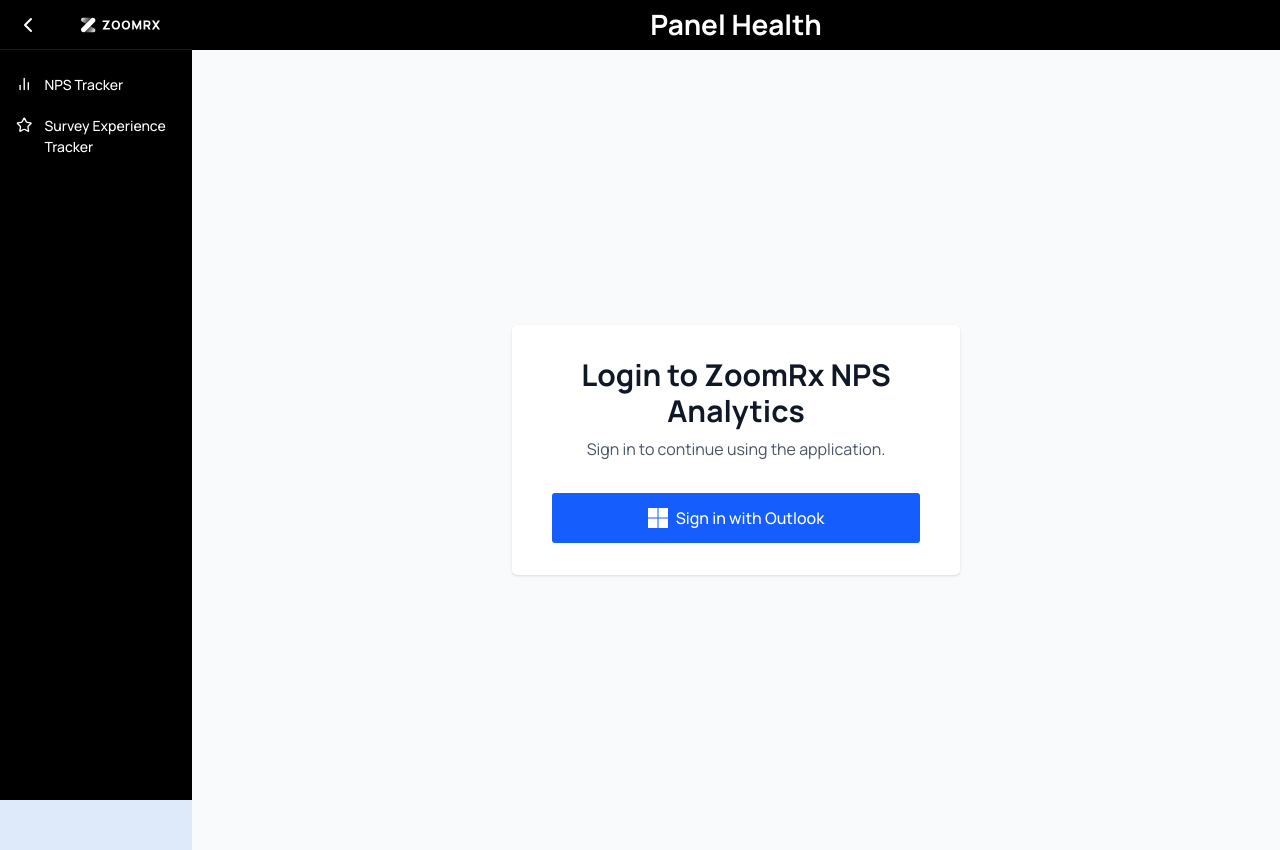
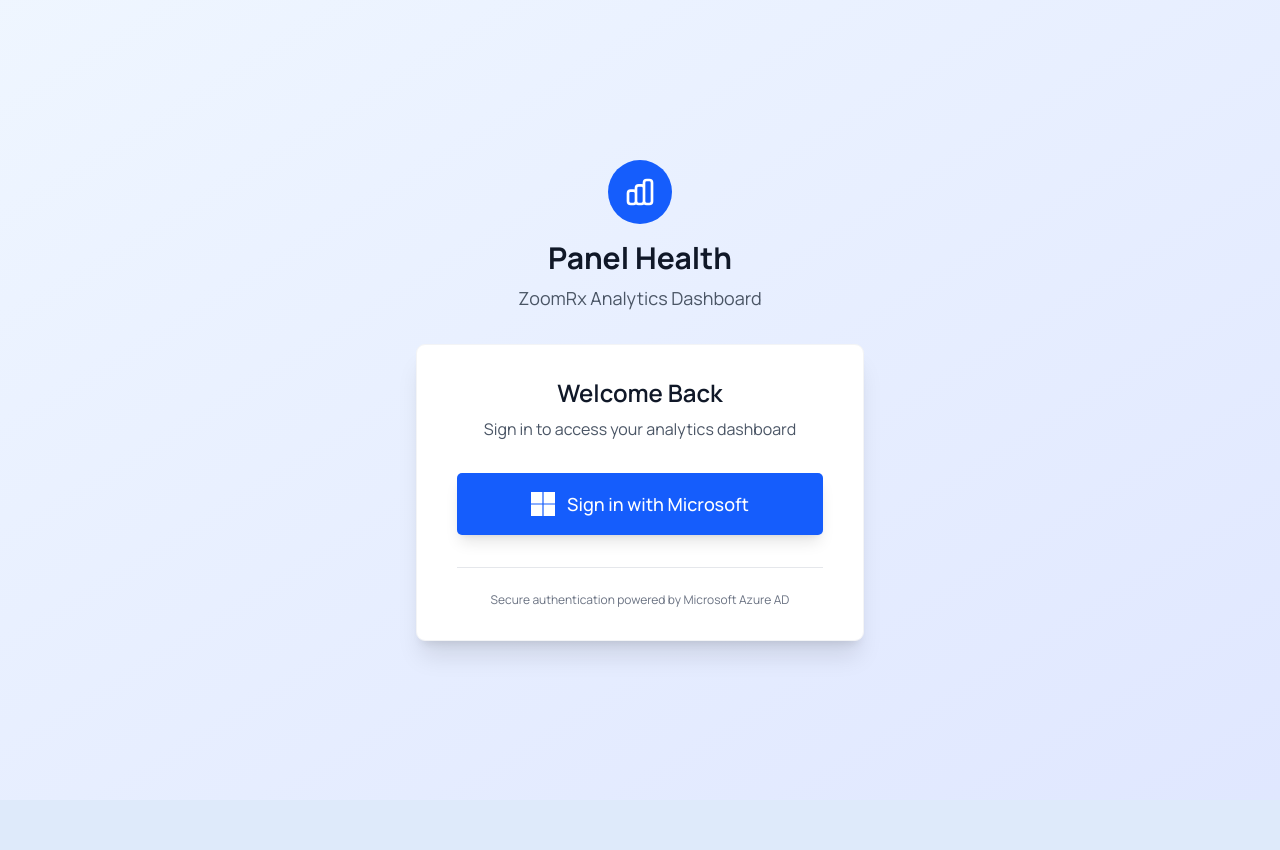
Before and after one commit to ramanathan-sadhasivam-zoomrx/panel-health-zoomrx, a Next.js app in the folder panel-health-client/: page /login in a window 1280 px wide. After the commit the page ends 800 px from the top, so only its background shows below. Built offline with nearby package versions, Linux system fonts and the light colour scheme.

Commit message:
change in login page display

```diff
--- /dev/null
+++ b/panel-health-client/src/app/auth/callback/layout.tsx
@@ -0,0 +1,21 @@
+"use client";
+
+import { ThemeProvider } from "@/components/theme-provider";
+
+export default function AuthCallbackLayout({
+  children,
+}: {
+  children: React.ReactNode;
+}) {
+  return (
+    <ThemeProvider
+      attribute="class"
+      defaultTheme="light"
+      forcedTheme="light"
+      enableSystem={false}
+      disableTransitionOnChange
+    >
+      {children}
+    </ThemeProvider>
+  );
+}
--- a/panel-health-client/src/app/layout.tsx
+++ b/panel-health-client/src/app/layout.tsx
@@ -4,6 +4,7 @@
 import RootShell from "@/components/root-shell";
 import ErrorBoundary from "@/components/ErrorBoundary";
 import { AuthProvider } from "@/contexts/AuthContext";
+import ConditionalRootShell from "@/components/ConditionalRootShell";
 
 const inter = Inter({ subsets: ["latin"] });
 const manrope = Manrope({ subsets: ["latin"] });
@@ -23,7 +24,7 @@
       <body className={`${inter.className} ${manrope.className}`}>
         <ErrorBoundary>
           <AuthProvider>
-            <RootShell>{children}</RootShell>
+            <ConditionalRootShell>{children}</ConditionalRootShell>
           </AuthProvider>
         </ErrorBoundary>
       </body>
--- /dev/null
+++ b/panel-health-client/src/app/login/layout.tsx
@@ -0,0 +1,21 @@
+"use client";
+
+import { ThemeProvider } from "@/components/theme-provider";
+
+export default function LoginLayout({
+  children,
+}: {
+  children: React.ReactNode;
+}) {
+  return (
+    <ThemeProvider
+      attribute="class"
+      defaultTheme="light"
+      forcedTheme="light"
+      enableSystem={false}
+      disableTransitionOnChange
+    >
+      {children}
+    </ThemeProvider>
+  );
+}
--- a/panel-health-client/src/app/login/page.tsx
+++ b/panel-health-client/src/app/login/page.tsx
@@ -66,17 +66,18 @@
 
       const tenantId = process.env.NEXT_PUBLIC_TENANT_ID;
       const clientId = process.env.NEXT_PUBLIC_CLIENT_ID;
-      // Force the correct redirect URI for staging
-      const redirectUri = (typeof window !== 'undefined' && window.location.hostname.includes('zoomrx.dev'))
-        ? 'https://zeus-panelist-health-podb-patch-1-dev-0802230855.zoomrx.dev/auth/callback'
-        : (process.env.NEXT_PUBLIC_REDIRECT_URI || 'http://localhost:3000/auth/callback');
+
+      // Force the correct redirect URI for staging - ALWAYS use frontend callback
+      const redirectUri = 'https://zeus-panelist-health-podb-patch-1-dev-0802230855.zoomrx.dev/auth/callback';
 
       // Debug: Log environment variables
       console.log('🔍 OAuth Environment Variables:', {
         tenantId: tenantId ? 'Set' : 'Missing',
         clientId: clientId ? 'Set' : 'Missing',
         redirectUri,
-        hostname: typeof window !== 'undefined' ? window.location.hostname : 'server-side'
+        hostname: typeof window !== 'undefined' ? window.location.hostname : 'server-side',
+        isStaging: typeof window !== 'undefined' && window.location.hostname.includes('zoomrx.dev'),
+        envRedirectUri: process.env.NEXT_PUBLIC_REDIRECT_URI
       });
 
       if (!tenantId || !clientId) {
@@ -138,42 +139,92 @@
   };
 
   return (
-    <div className="min-h-screen bg-gray-50 flex items-center justify-center py-12 px-4 sm:px-6 lg:px-8">
+    <div className="min-h-screen bg-gradient-to-br from-blue-50 to-indigo-100 flex items-center justify-center py-12 px-4 sm:px-6 lg:px-8">
       <div className="max-w-md w-full space-y-8">
-        <div className="bg-white py-8 px-6 shadow rounded-lg sm:px-10">
+        {/* Logo/Brand Section */}
         <div className="text-center">
-            <h2 className="text-3xl font-bold text-gray-900 mb-2">
-              Login to ZoomRx NPS Analytics
+          <div className="mx-auto h-16 w-16 bg-blue-600 rounded-full flex items-center justify-center mb-4">
+            <svg className="h-8 w-8 text-white" fill="none" stroke="currentColor" viewBox="0 0 24 24">
+              <path strokeLinecap="round" strokeLinejoin="round" strokeWidth={2} d="M9 19v-6a2 2 0 00-2-2H5a2 2 0 00-2 2v6a2 2 0 002 2h2a2 2 0 002-2zm0 0V9a2 2 0 012-2h2a2 2 0 012 2v10m-6 0a2 2 0 002 2h2a2 2 0 002-2m0 0V5a2 2 0 012-2h2a2 2 0 012 2v14a2 2 0 01-2 2h-2a2 2 0 01-2-2z" />
+            </svg>
+          </div>
+          <h1 className="text-3xl font-bold text-gray-900 mb-2">
+            Panel Health
+          </h1>
+          <p className="text-gray-600 text-lg">
+            ZoomRx Analytics Dashboard
+          </p>
+        </div>
+
+        {/* Login Card */}
+        <div className="bg-white py-8 px-6 shadow-xl rounded-xl sm:px-10 border border-gray-100">
+          <div className="text-center">
+            <h2 className="text-2xl font-semibold text-gray-900 mb-2">
+              Welcome Back
             </h2>
             <p className="text-gray-600 mb-8">
-              Sign in to continue using the application.
+              Sign in to access your analytics dashboard
             </p>
 
             {error && (
-              <div className="mb-4 p-3 bg-red-50 border border-red-200 rounded-md">
-                <p className="text-red-600 text-sm">{error}</p>
+              <div className="mb-6 p-4 bg-red-50 border border-red-200 rounded-lg">
+                <div className="flex">
+                  <div className="flex-shrink-0">
+                    <svg className="h-5 w-5 text-red-400" viewBox="0 0 20 20" fill="currentColor">
+                      <path fillRule="evenodd" d="M10 18a8 8 0 100-16 8 8 0 000 16zM8.707 7.293a1 1 0 00-1.414 1.414L8.586 10l-1.293 1.293a1 1 0 101.414 1.414L10 11.414l1.293 1.293a1 1 0 001.414-1.414L11.414 10l1.293-1.293a1 1 0 00-1.414-1.414L10 8.586 8.707 7.293z" clipRule="evenodd" />
+                    </svg>
+                  </div>
+                  <div className="ml-3">
+                    <p className="text-sm text-red-600">{error}</p>
+                  </div>
+                </div>
               </div>
             )}
 
+            {process.env.NEXT_PUBLIC_DISABLE_AUTH === 'true' ? (
+              <div className="text-center p-6 bg-gray-50 rounded-lg border border-gray-200">
+                <div className="mx-auto h-12 w-12 bg-gray-400 rounded-full flex items-center justify-center mb-4">
+                  <svg className="h-6 w-6 text-white" fill="none" stroke="currentColor" viewBox="0 0 24 24">
+                    <path strokeLinecap="round" strokeLinejoin="round" strokeWidth={2} d="M13 10V3L4 14h7v7l9-11h-7z" />
+                  </svg>
+                </div>
+                <p className="text-gray-700 font-medium">Development Mode</p>
+                <p className="text-sm text-gray-500 mt-2">OAuth disabled for local development</p>
+                <button
+                  onClick={() => router.push('/')}
+                  className="mt-4 w-full bg-gray-600 text-white px-4 py-2 rounded-lg hover:bg-gray-700 transition-colors"
+                >
+                  Access Dashboard
+                </button>
+              </div>
+            ) : (
               <button
                 onClick={handleMicrosoftLogin}
                 disabled={isLoading}
-              className="w-full flex justify-center items-center px-4 py-3 border border-transparent text-base font-medium rounded-md text-white bg-blue-600 hover:bg-blue-700 focus:outline-none focus:ring-2 focus:ring-offset-2 focus:ring-blue-500 transition-colors duration-200 disabled:opacity-50 disabled:cursor-not-allowed"
+                className="w-full flex justify-center items-center px-6 py-4 border border-transparent text-base font-medium rounded-lg text-white bg-blue-600 hover:bg-blue-700 focus:outline-none focus:ring-2 focus:ring-offset-2 focus:ring-blue-500 transition-all duration-200 disabled:opacity-50 disabled:cursor-not-allowed shadow-lg hover:shadow-xl"
               >
                 {isLoading ? (
                   <div className="flex items-center">
-                  <div className="animate-spin rounded-full h-4 w-4 border-b-2 border-white mr-2"></div>
-                  Connecting to Microsoft...
+                    <div className="animate-spin rounded-full h-5 w-5 border-b-2 border-white mr-3"></div>
+                    <span className="text-lg">Connecting to Microsoft...</span>
                   </div>
                 ) : (
                   <div className="flex items-center">
-                  <svg className="w-5 h-5 mr-2" viewBox="0 0 24 24" fill="currentColor">
+                    <svg className="w-6 h-6 mr-3" viewBox="0 0 24 24" fill="currentColor">
                       <path d="M11.4 24H0V12.6h11.4V24zM24 24H12.6V12.6H24V24zM11.4 11.4H0V0h11.4v11.4zM24 11.4H12.6V0H24v11.4z"/>
                     </svg>
-                  Sign in with Outlook
+                    <span className="text-lg">Sign in with Microsoft</span>
                   </div>
                 )}
               </button>
+            )}
+
+            {/* Footer */}
+            <div className="mt-8 pt-6 border-t border-gray-200">
+              <p className="text-xs text-gray-500">
+                Secure authentication powered by Microsoft Azure AD
+              </p>
+            </div>
           </div>
         </div>
       </div>
--- a/panel-health-client/src/app/page.tsx
+++ b/panel-health-client/src/app/page.tsx
@@ -26,7 +26,7 @@
 export default function DashboardPage() {
   const { isAuthenticated, isLoading: authLoading, login } = useAuth();
   const [filter, setFilter] = useState("top5");
-  const [isLoading, setIsLoading] = useState(true);
+  const [isLoading, setIsLoading] = useState(false);
   const [error, setError] = useState<string | null>(null);
   const [expanded, setExpanded] = useState<string | null>(null);
   const [mounted, setMounted] = useState(false);
@@ -51,14 +51,20 @@
 
   // Check authentication
   useEffect(() => {
+    // Skip authentication check in development mode
+    if (process.env.NEXT_PUBLIC_DISABLE_AUTH === 'true') {
+      console.log('🔧 Development mode: Skipping authentication check');
+      return;
+    }
+
     if (!authLoading && !isAuthenticated) {
       console.log('🔐 User not authenticated, redirecting to login');
       login();
     }
   }, [authLoading, isAuthenticated, login]);
 
-  // Show loading while checking authentication
-  if (authLoading) {
+  // Show loading while checking authentication (skip in dev mode)
+  if (authLoading && process.env.NEXT_PUBLIC_DISABLE_AUTH !== 'true') {
     return (
       <div className="min-h-screen bg-gray-50 flex items-center justify-center">
         <div className="text-center">
@@ -69,8 +75,8 @@
     );
   }
 
-  // Show login prompt if not authenticated
-  if (!isAuthenticated) {
+  // Show login prompt if not authenticated (skip in dev mode)
+  if (!isAuthenticated && process.env.NEXT_PUBLIC_DISABLE_AUTH !== 'true') {
     return (
       <div className="min-h-screen bg-gray-50 flex items-center justify-center">
         <div className="text-center">
@@ -148,7 +154,7 @@
           const crmId1187Surveys = surveyData.filter(s => s.crmId === '1187' || s.crmId === 1187);
           console.log(`🔍 FRONTEND: Found ${crmId1187Surveys.length} surveys with CRM ID 1187:`);
 
-          crmId1187Surveys.forEach((survey, index) => {
+                crmId1187Surveys.forEach((survey: EnrichedSurvey, index: number) => {
         console.log(`  ${index + 1}. Survey ID: ${survey.id}`);
         console.log(`     - Title: ${survey.surveyTitle}`);
         console.log(`     - XScore: ${survey.xscore}`);
@@ -182,7 +188,7 @@
     };
 
     fetchSurveys();
-  }, [setLoadingTracker]);
+  }, []);
 
   const enrichedSurveys = useMemo(() => {
     console.log('🔄 FRONTEND: Processing surveys (display only - no calculations)...');
@@ -257,7 +263,7 @@
     if (valid.length === 0) {
       console.log('🚨 FRONTEND: NO VALID SURVEYS FOUND!');
       console.log('First 3 processed surveys:');
-      processedSurveys.slice(0, 3).forEach((s, i) => {
+      processedSurveys.slice(0, 3).forEach((s: EnrichedSurvey, i: number) => {
         console.log(`  Survey ${i + 1}:`, {
           id: s.id,
           uxScore: s.uxScore,
@@ -268,13 +274,13 @@
     }
 
     // Log surveys that were filtered out
-    const invalidSurveys = processedSurveys.filter(survey =>
+    const invalidSurveys = processedSurveys.filter((survey: EnrichedSurvey) =>
       typeof survey.uxScore !== 'number' ||
       isNaN(survey.uxScore)
     );
 
     if (invalidSurveys.length > 0) {
-      console.log('🚫 INVALID SURVEYS FILTERED OUT:', invalidSurveys.map(s => ({
+      console.log('🚫 INVALID SURVEYS FILTERED OUT:', invalidSurveys.map((s: EnrichedSurvey) => ({
         id: s.id,
         crmId: s.crmId,
         title: s.surveyTitle,
--- /dev/null
+++ b/panel-health-client/src/components/ConditionalRootShell.tsx
@@ -0,0 +1,29 @@
+"use client";
+
+import { usePathname } from "next/navigation";
+import RootShell from "./root-shell";
+
+interface ConditionalRootShellProps {
+  children: React.ReactNode;
+}
+
+export default function ConditionalRootShell({ children }: ConditionalRootShellProps) {
+  const pathname = usePathname();
+
+  // Pages that should NOT have the sidebar and header
+  const authPages = [
+    '/login',
+    '/auth/callback'
+  ];
+
+  // Check if current page is an auth page
+  const isAuthPage = authPages.some(page => pathname?.startsWith(page));
+
+  // If it's an auth page, render children directly without RootShell
+  if (isAuthPage) {
+    return <>{children}</>;
+  }
+
+  // For all other pages, use RootShell with sidebar and header
+  return <RootShell>{children}</RootShell>;
+}
--- a/panel-health-client/src/contexts/AuthContext.tsx
+++ b/panel-health-client/src/contexts/AuthContext.tsx
@@ -27,8 +27,24 @@
   const [isLoading, setIsLoading] = useState(true);
   const router = useRouter();
 
+  // Check if authentication is disabled for development
+  const isAuthDisabled = process.env.NEXT_PUBLIC_DISABLE_AUTH === 'true';
+
   const checkAuth = async (): Promise<boolean> => {
     try {
+      // If auth is disabled, always return true (authenticated)
+      if (isAuthDisabled) {
+        console.log('🔧 Development mode: Authentication disabled');
+        setUser({
+          user: 'Development User',
+          email: 'dev@zoomrx.com',
+          name: 'Development User',
+          accessToken: 'dev-token',
+          idToken: 'dev-id-token'
+        });
+        return true;
+      }
+
       // Check if user exists in localStorage
       const storedUser = localStorage.getItem('user');
       if (storedUser) {
@@ -44,12 +60,25 @@
   };
 
   const login = () => {
+    // If auth is disabled, go directly to dashboard
+    if (isAuthDisabled) {
+      console.log('🔧 Development mode: Direct access to dashboard');
+      router.push('/');
+      return;
+    }
     router.push('/login');
   };
 
   const logout = () => {
     localStorage.removeItem('user');
     setUser(null);
+
+    // If auth is disabled, stay on dashboard
+    if (isAuthDisabled) {
+      console.log('🔧 Development mode: Logout ignored');
+      return;
+    }
+
     router.push('/login');
   };
 
@@ -66,7 +95,7 @@
   const value: AuthContextType = {
     user,
     isLoading,
-    isAuthenticated: !!user,
+    isAuthenticated: isAuthDisabled ? true : !!user, // Always authenticated in dev mode
     login,
     logout,
     checkAuth,
```
Lines whose indentation alone changed are shown as unchanged.
